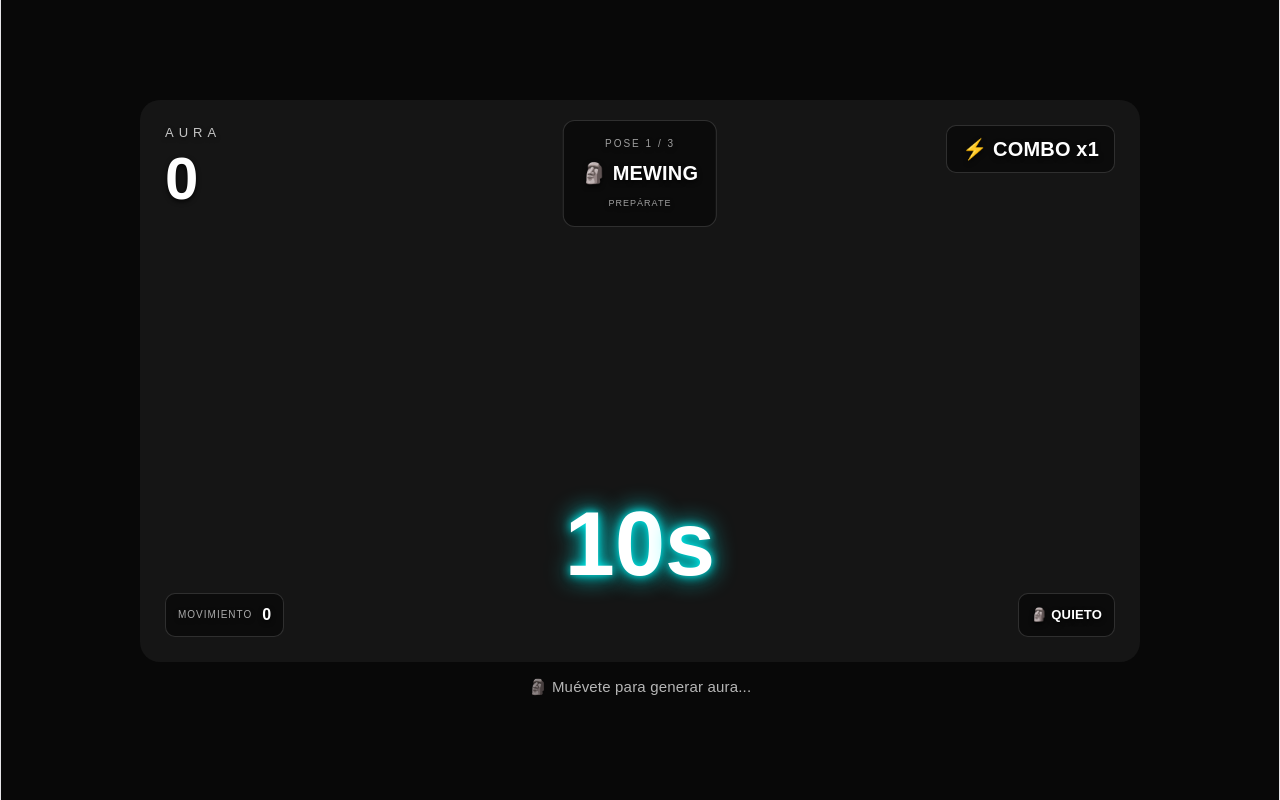
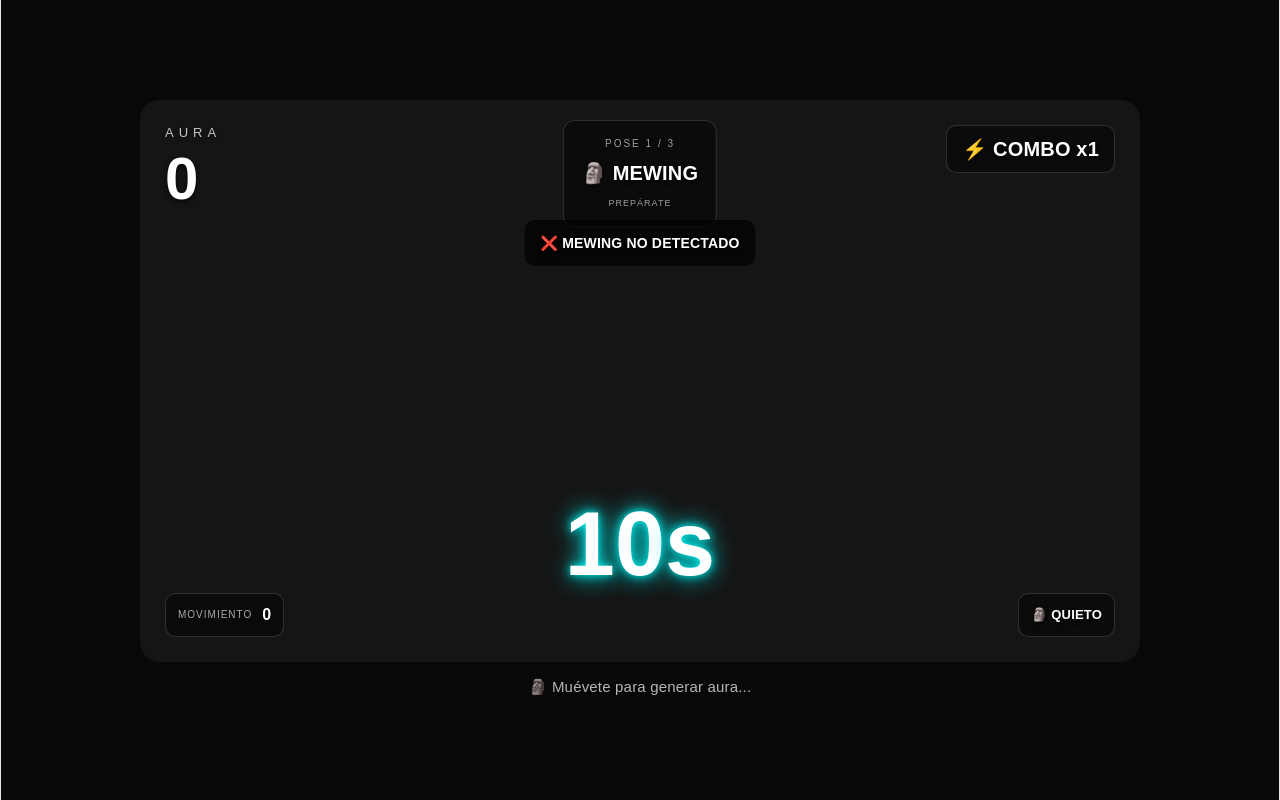
Before and after one commit to joganyt01/Aura-Farm, a React (Vite) app: page / in a window 1280 px wide. Both pictures are taken after a click on the button "📷 ABRIR CÁMARA". Built offline with nearby package versions, Linux system fonts and the light colour scheme; no server answers.

Commit message:
detector de mweing

```diff
--- a/src/App.css
+++ b/src/App.css
@@ -802,3 +802,17 @@ button {
     display: none;
   }
 }
+
+.hud-mewing {
+  position: absolute;
+  top: 120px;
+  left: 50%;
+  transform: translateX(-50%);
+  padding: 10px 16px;
+  border-radius: 10px;
+  background: rgba(0, 0, 0, 0.7);
+  font-size: 14px;
+  font-weight: bold;
+  pointer-events: none;
+  white-space: nowrap;
+}
--- a/src/components/Camera.jsx
+++ b/src/components/Camera.jsx
@@ -30,6 +30,8 @@ function Camera({
     cameraReady
   );
 
+  const [mewingDetected, setMewingDetected] = useState(false);
+
   useEffect(() => {
   if (!poseData?.hands?.length) {
     return;
@@ -46,6 +48,7 @@ function Camera({
       "Punta índice:",
       indexTip
     );
+
   });
 }, [poseData?.hands]);
 
@@ -60,6 +63,74 @@ function Camera({
       );
     });
   }, [motion]);
+
+  // DETECCIÓN MEWING
+useEffect(() => {
+  if (!poseData?.hands?.length || !poseData?.smoothedLandmarks) {
+    setMewingDetected(false);
+    return;
+  }
+
+  const mouthLeft = poseData.smoothedLandmarks[9];
+  const mouthRight = poseData.smoothedLandmarks[10];
+
+  if (!mouthLeft || !mouthRight) {
+    setMewingDetected(false);
+    return;
+  }
+
+  const mouthCenter = {
+    x: (mouthLeft.x + mouthRight.x) / 2,
+    y: (mouthLeft.y + mouthRight.y) / 2,
+  };
+
+  let detected = false;
+
+  poseData.hands.forEach((hand) => {
+    const wrist = hand[0];
+    const indexTip = hand[8];
+    const middleTip = hand[12];
+    const ringTip = hand[16];
+    const pinkyTip = hand[20];
+
+    if (
+      !wrist ||
+      !indexTip ||
+      !middleTip ||
+      !ringTip ||
+      !pinkyTip
+    ) {
+      return;
+    }
+
+    const distance = (a, b) => {
+      const dx = a.x - b.x;
+      const dy = a.y - b.y;
+
+      return Math.sqrt(dx * dx + dy * dy);
+    };
+
+    const mouthDistance = distance(indexTip, mouthCenter);
+
+    const indexDistance = distance(wrist, indexTip);
+    const middleDistance = distance(wrist, middleTip);
+    const ringDistance = distance(wrist, ringTip);
+    const pinkyDistance = distance(wrist, pinkyTip);
+
+    const indexExtended =
+      indexDistance > middleDistance * 1.5 &&
+      indexDistance > ringDistance * 1.5 &&
+      indexDistance > pinkyDistance * 1.5;
+
+    const fingerNearMouth = mouthDistance < 0.13;
+
+    if (indexExtended && fingerNearMouth) {
+      detected = true;
+    }
+  });
+
+  setMewingDetected(detected);
+}, [poseData]);
   // ==========================================
   // SISTEMA DE AURA CORPORAL
   // ==========================================
@@ -289,6 +360,94 @@ const drawDebugPoint = (
   ctx.fill();
 };
 
+// TEMPORARY DEBUG DISTANCIA MEWING
+if (poseData.hands?.length) {
+  poseData.hands.forEach((hand, index) => {
+    const indexTip = hand[8];
+
+    const mouthLeft =
+      poseData.smoothedLandmarks[9];
+
+    const mouthRight =
+      poseData.smoothedLandmarks[10];
+
+    if (
+      indexTip &&
+      mouthLeft &&
+      mouthRight
+    ) {
+      const mouthCenter = {
+        x:
+          (mouthLeft.x +
+            mouthRight.x) /
+          2,
+
+        y:
+          (mouthLeft.y +
+            mouthRight.y) /
+          2,
+      };
+
+      const dx =
+        indexTip.x -
+        mouthCenter.x;
+
+      const dy =
+        indexTip.y -
+        mouthCenter.y;
+
+      const distance =
+        Math.sqrt(
+          dx * dx +
+          dy * dy
+        );
+
+      console.log(
+        `MEWING MANO ${index + 1} - DISTANCIA:`,
+        distance.toFixed(3)
+      );
+
+      const wrist = hand[0];
+
+const indexDistance =
+  Math.sqrt(
+    Math.pow(hand[8].x - wrist.x, 2) +
+    Math.pow(hand[8].y - wrist.y, 2)
+  );
+
+const middleDistance =
+  Math.sqrt(
+    Math.pow(hand[12].x - wrist.x, 2) +
+    Math.pow(hand[12].y - wrist.y, 2)
+  );
+
+const ringDistance =
+  Math.sqrt(
+    Math.pow(hand[16].x - wrist.x, 2) +
+    Math.pow(hand[16].y - wrist.y, 2)
+  );
+
+const pinkyDistance =
+  Math.sqrt(
+    Math.pow(hand[20].x - wrist.x, 2) +
+    Math.pow(hand[20].y - wrist.y, 2)
+  );
+
+console.log(
+  `MEWING MANO ${index + 1}`,
+  "Índice:",
+  indexDistance.toFixed(3),
+  "Medio:",
+  middleDistance.toFixed(3),
+  "Anular:",
+  ringDistance.toFixed(3),
+  "Meñique:",
+  pinkyDistance.toFixed(3)
+);
+    }
+  });
+}
+
 // PUNTA DEL ÍNDICE
 if (poseData.hands?.length) {
   poseData.hands.forEach((hand) => {
@@ -503,6 +662,12 @@ drawDebugPoint(
                 </small>
               </div>
 
+              <div className="hud-mewing">
+  {mewingDetected
+    ? "🔥 MEWING DETECTADO"
+    : "❌ MEWING NO DETECTADO"}
+</div>
+
               <div className="hud-timer">
                 {timeLeft}s
               </div>
```
